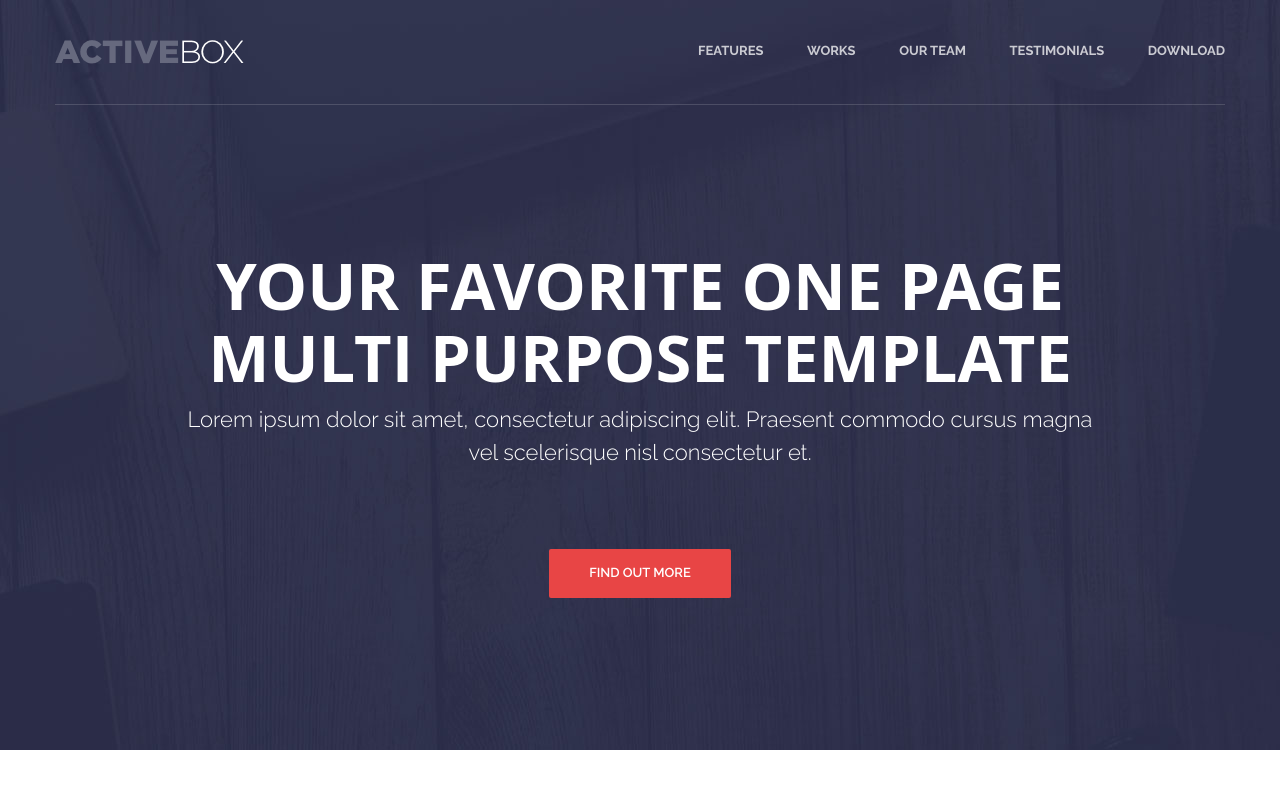
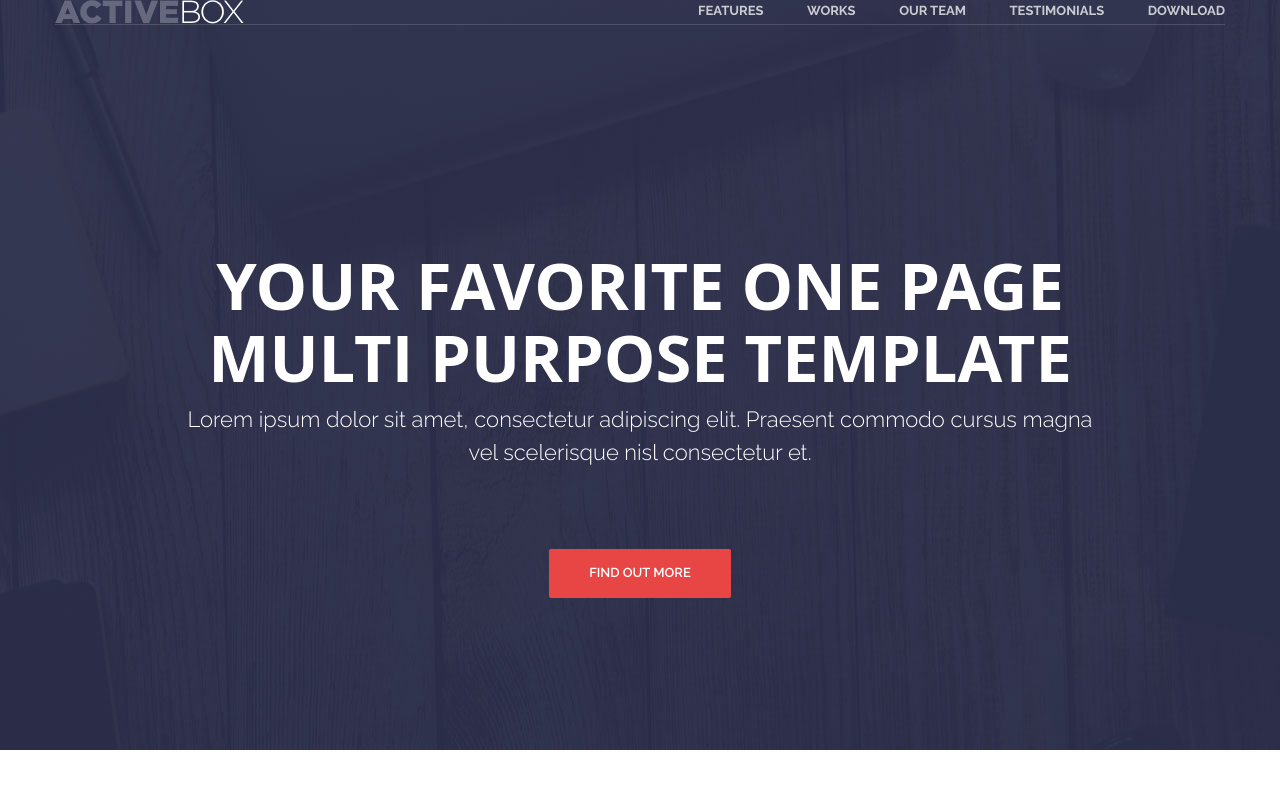
Before and after one commit to Eldar503/Multy, a plain HTML site: page index.html in a window 1280 px wide. Shown: the top 800 px of the page. Drawn offline with nearby package versions, Linux system fonts and the light colour scheme; files whose address does not match are found by name.

```diff
--- a/css/main.css
+++ b/css/main.css
@@ -116,8 +116,6 @@
   border-bottom: 1px solid rgba(255, 255, 255, 0.15);
   margin: 0 auto;
   max-width: 1170px;
-  padding: 40px 0;
-  width: 100%;
   -moz-transition: padding 0.3s;
   -o-transition: padding 0.3s;
   -webkit-transition: padding 0.3s;
```
